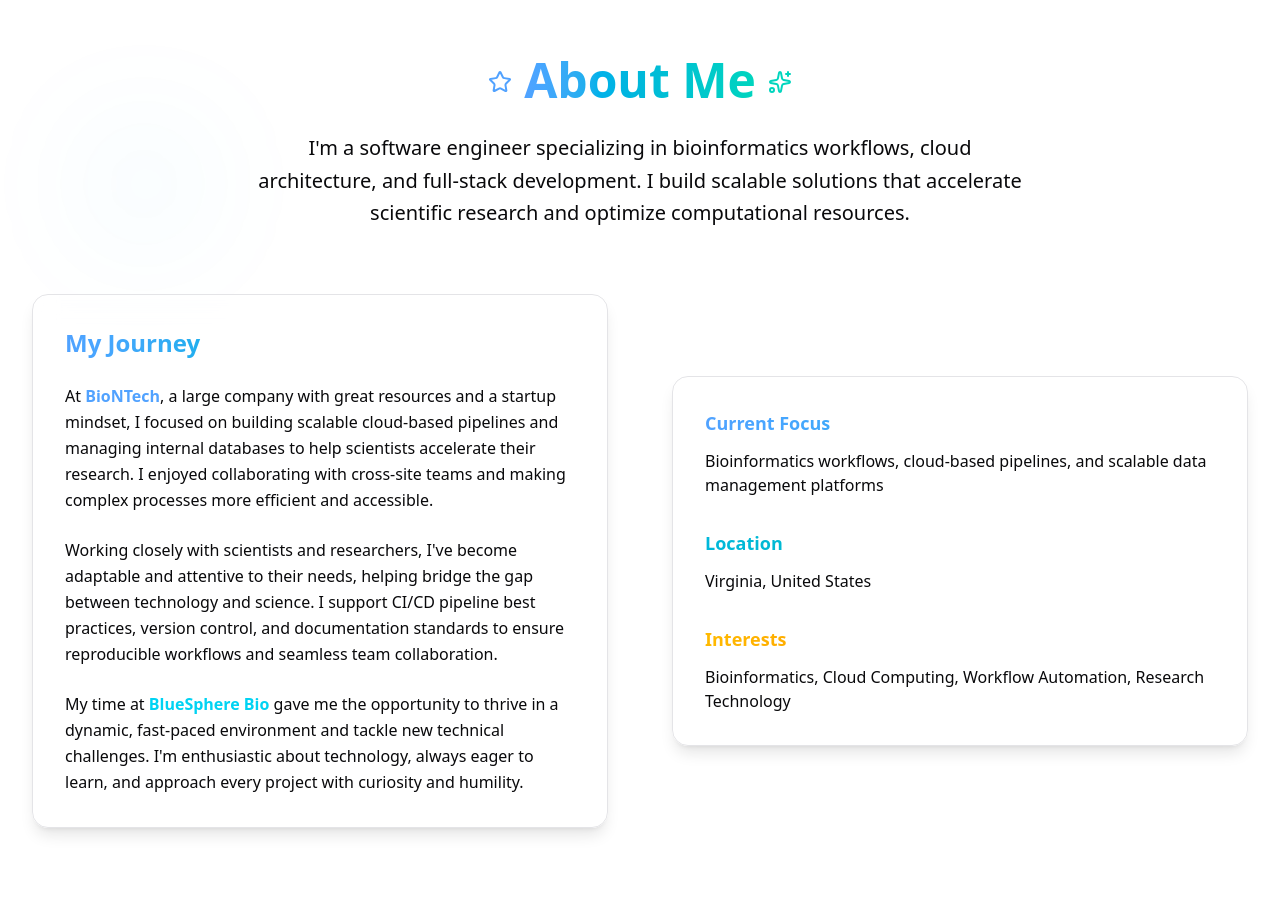
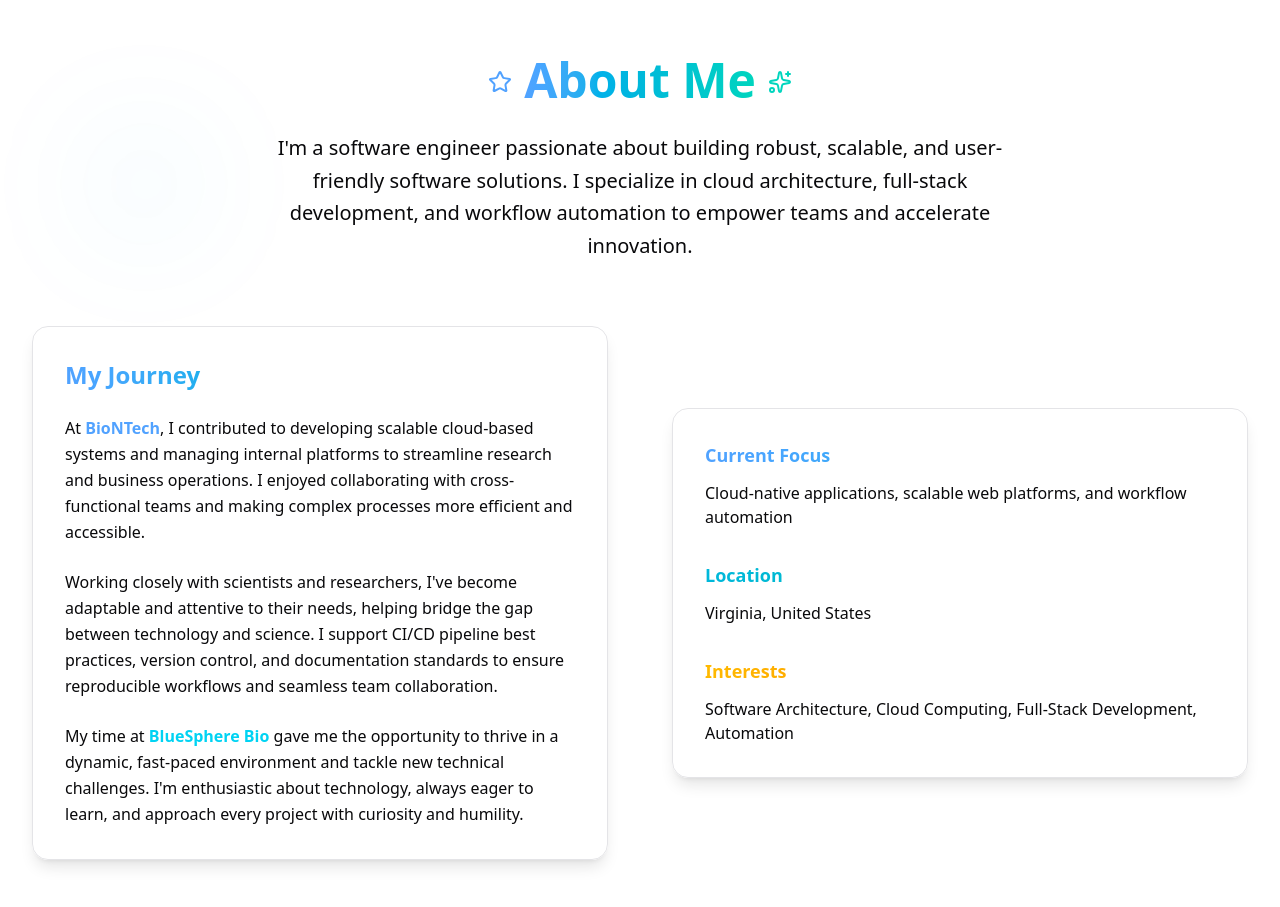
Before and after one commit to JaeungJayJang/personal_website_3, a Next.js app: page / in a window 1280 px wide. Shown: the part 840-1747 px from the top of the page. Built offline with nearby package versions, Linux system fonts and the light colour scheme.

Commit message:
fix: update info

```diff
--- a/src/data/about.ts
+++ b/src/data/about.ts
@@ -42,11 +42,11 @@ export const skills: Skill[] = [
 
 export const aboutContent = {
   title: "About Me",
-  subtitle: "I'm a software engineer specializing in bioinformatics workflows, cloud architecture, and full-stack development. I build scalable solutions that accelerate scientific research and optimize computational resources.",
+  subtitle: "I'm a software engineer passionate about building robust, scalable, and user-friendly software solutions. I specialize in cloud architecture, full-stack development, and workflow automation to empower teams and accelerate innovation.",
   journeyTitle: "My Journey",
   journeyParagraphs: [
     {
-      text: "At BioNTech, a large company with great resources and a startup mindset, I focused on building scalable cloud-based pipelines and managing internal databases to help scientists accelerate their research. I enjoyed collaborating with cross-site teams and making complex processes more efficient and accessible.",
+      text: "At BioNTech, I contributed to developing scalable cloud-based systems and managing internal platforms to streamline research and business operations. I enjoyed collaborating with cross-functional teams and making complex processes more efficient and accessible.",
       highlights: [{ word: "BioNTech", className: `${themeText.primary} font-semibold` }]
     },
     {
@@ -61,7 +61,7 @@ export const aboutContent = {
   personalInfo: {
     currentFocus: {
       title: "Current Focus",
-      description: "Bioinformatics workflows, cloud-based pipelines, and scalable data management platforms"
+      description: "Cloud-native applications, scalable web platforms, and workflow automation"
     },
     location: {
       title: "Location",
@@ -69,7 +69,7 @@ export const aboutContent = {
     },
     interests: {
       title: "Interests",
-      description: "Bioinformatics, Cloud Computing, Workflow Automation, Research Technology"
+      description: "Software Architecture, Cloud Computing, Full-Stack Development, Automation"
     }
   }
 };
```
